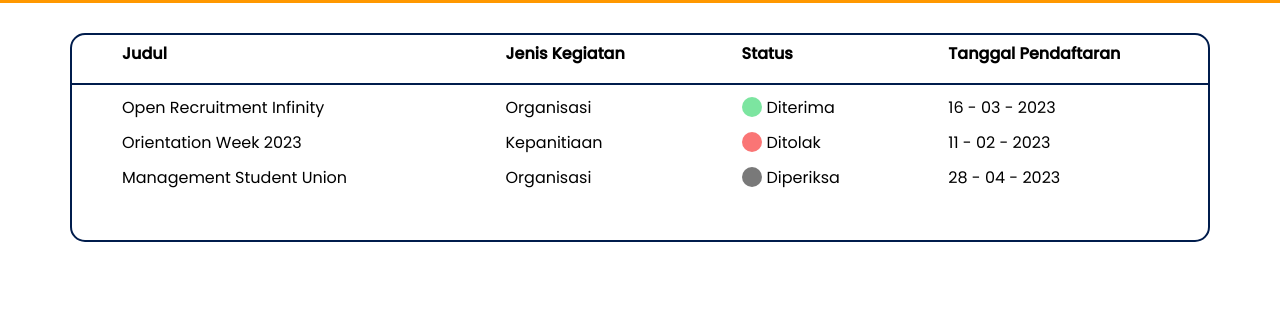
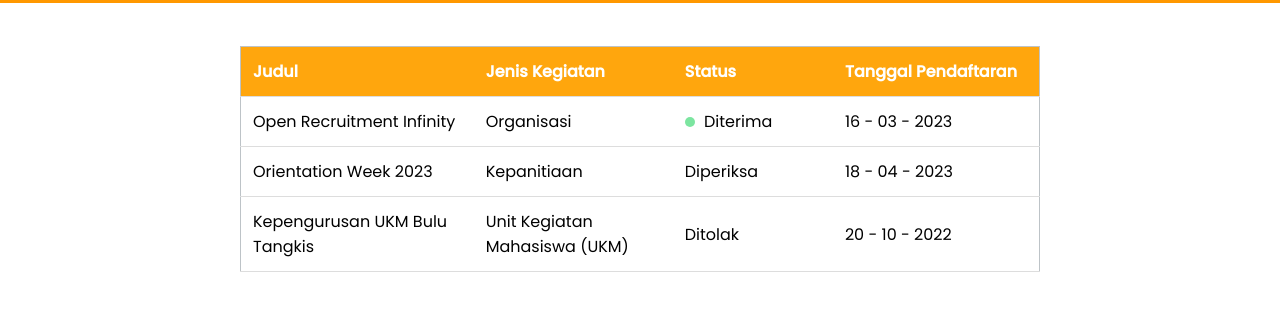
Before and after one commit to angelica1412/UCM-Portal-Makassar, a plain HTML site: page html/activity.html in a window 1280 px wide. Shown: the part 181-492 px from the top of the page. Drawn offline with Linux system fonts and the light colour scheme.

Commit message:
komit ubah table

```diff
--- a/css/activity.css
+++ b/css/activity.css
@@ -187,7 +187,9 @@ nav #humbuger {
     color: white !important;
 }
 
-.containerSemua {
+/* BATAS */
+
+/* .containerSemua {
     display: flex;
     border-radius: 15px;
     border: 2px solid #001c4c;
@@ -195,8 +197,8 @@ nav #humbuger {
     margin-left: 70px;
     margin-right: 70px;
     margin-top: 30px;
-    /* justify-content: center; */
-    /* align-items: center; */
+    justify-content: center;
+    align-items: center;
 }
 
 .container2 {
@@ -230,15 +232,71 @@ th {
     padding-left: 50px;
     font-size: 16px;
     font-weight: bold;
+} */
+
+
+body {
+    padding: 0px;
+    margin: 0;
 }
 
+table {
+    position: absolute;
+    left: 50%;
+    top: 340px;
+    transform: translate(-50%, -50%);
+    border-collapse: collapse;
+    width: 800px;
+    height: 200px;
+    border: 1px solid #bdc3c7;
+}
+
+tr {
+    transition: all .2s ease-in;
+    cursor: pointer;
+}
+
+th, td {
+    padding: 12px;
+    text-align: left;
+    border-bottom: 1px solid #ddd;
+    width: 30px;
+}
+
+#header {
+    background-color: #ffa60d;
+    color: #fff;
+}
+
+h1 {
+    font-weight: 600;
+    text-align: center;
+    background-color: #ffa60d;
+    color: #fff;
+    padding: 10px 0px;
+}
+
+tr:hover {
+    background-color: #f5f5f5;
+    transform: scale(1.02);
+    box-shadow: 2px 2px 12px rgba(0, 0, 0, 0.2), -1px -1px 8px rgba(0, 0, 0, 0.2);
+}
+
+@media only screen and (max-width: 768px) {
+    table {
+        width: 90%;
+    }
+}
+/* BATAS */
+
 .dotterima {
-    height: 20px;
-    width: 20px;
+    height: 10px;
+    width: 10px;
     background-color: #7CE5A0;
     border-radius: 50%;
     display: inline-block;
     margin-right: 5px;
+    align-self: center;
 }
 
 .dottolak {
@@ -258,6 +316,8 @@ th {
     display: inline-block;
     margin-right: 5px;
 }
+
+/* BATAS */
 
 .card {
     width: 190px;
--- a/html/activity.html
+++ b/html/activity.html
@@ -90,7 +90,7 @@
     </nav>
   </div>
 
-  <div class="containerSemua">
+  <!-- <div class="containerSemua">
 
     <div class="container2">
       <div class="bagianatas">
@@ -126,7 +126,42 @@
             </tr>
           </tbody>
         </table>
-      </div>
+      </div> -->
+
+      <body>
+        <table>
+            <tr id="header">
+                <th>Judul</th>
+                <th>Jenis Kegiatan</th>
+                <th>Status</th>
+                <th>Tanggal Pendaftaran</th>
+            </tr>
+            <tr>
+                <td>Open Recruitment Infinity </td>
+                <td>Organisasi </td>
+                <td class="status"> <span class="dotterima"></span> Diterima</td>
+                <td>16 - 03 - 2023 </td>
+
+            </tr>
+            <tr>
+                <td>Orientation Week 2023 </td>
+                <td>Kepanitiaan </td>
+                <td>Diperiksa </td>
+                <td>18 - 04 - 2023 </td>
+
+            </tr>
+            <tr>
+                <td>Kepengurusan UKM Bulu Tangkis </td>
+                <td>Unit Kegiatan Mahasiswa (UKM) </td>
+                <td>Ditolak </td>
+                <td>20 - 10 - 2022 </td>
+
+            </tr>
+
+
+        </table>
+
+    </body>
 </body>
 
 <script src="/js/profileJS.js"></script>
```
Also changed, not shown: html/addActivity.html (+1 -1 lines), 1 other file.
